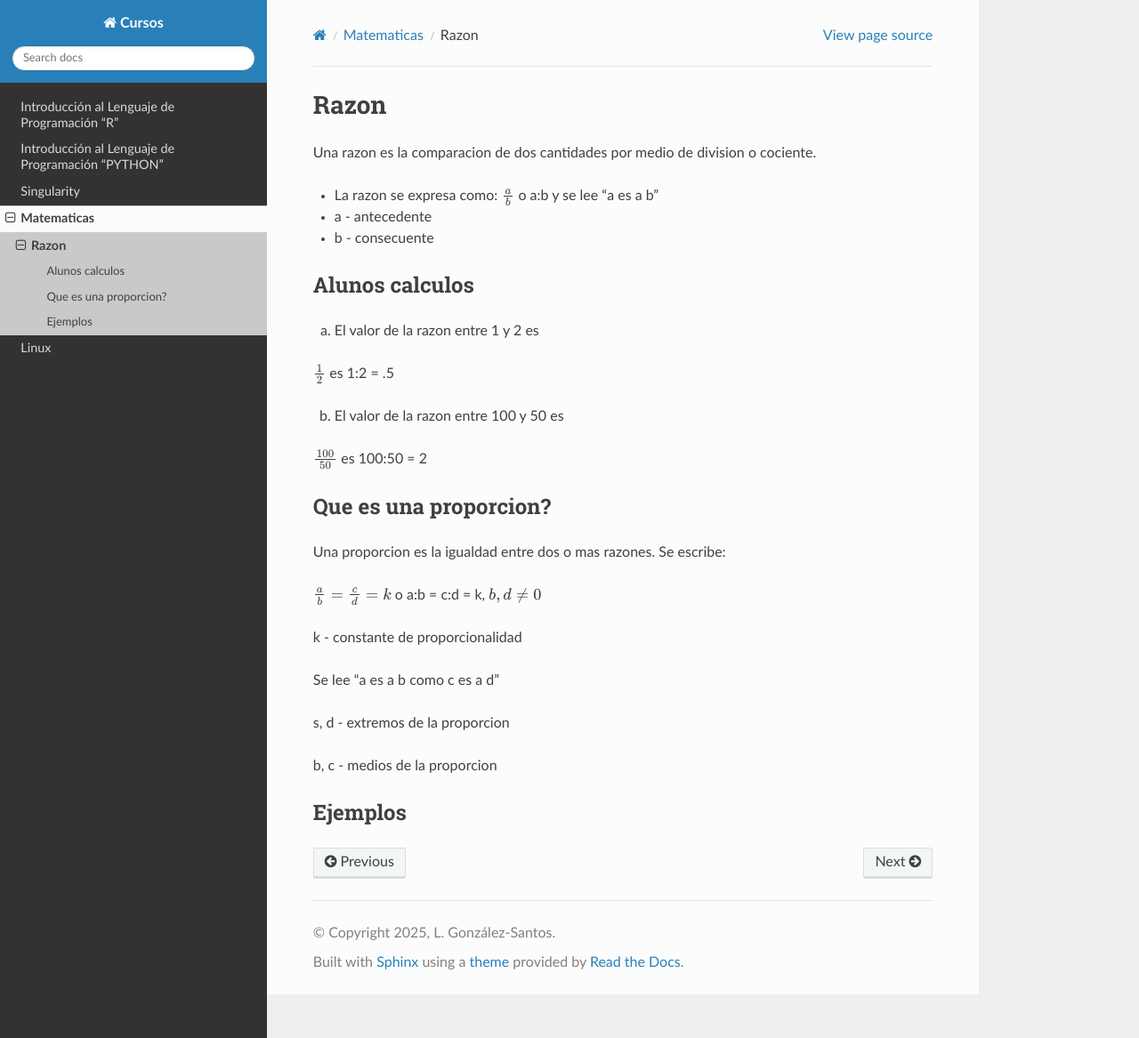
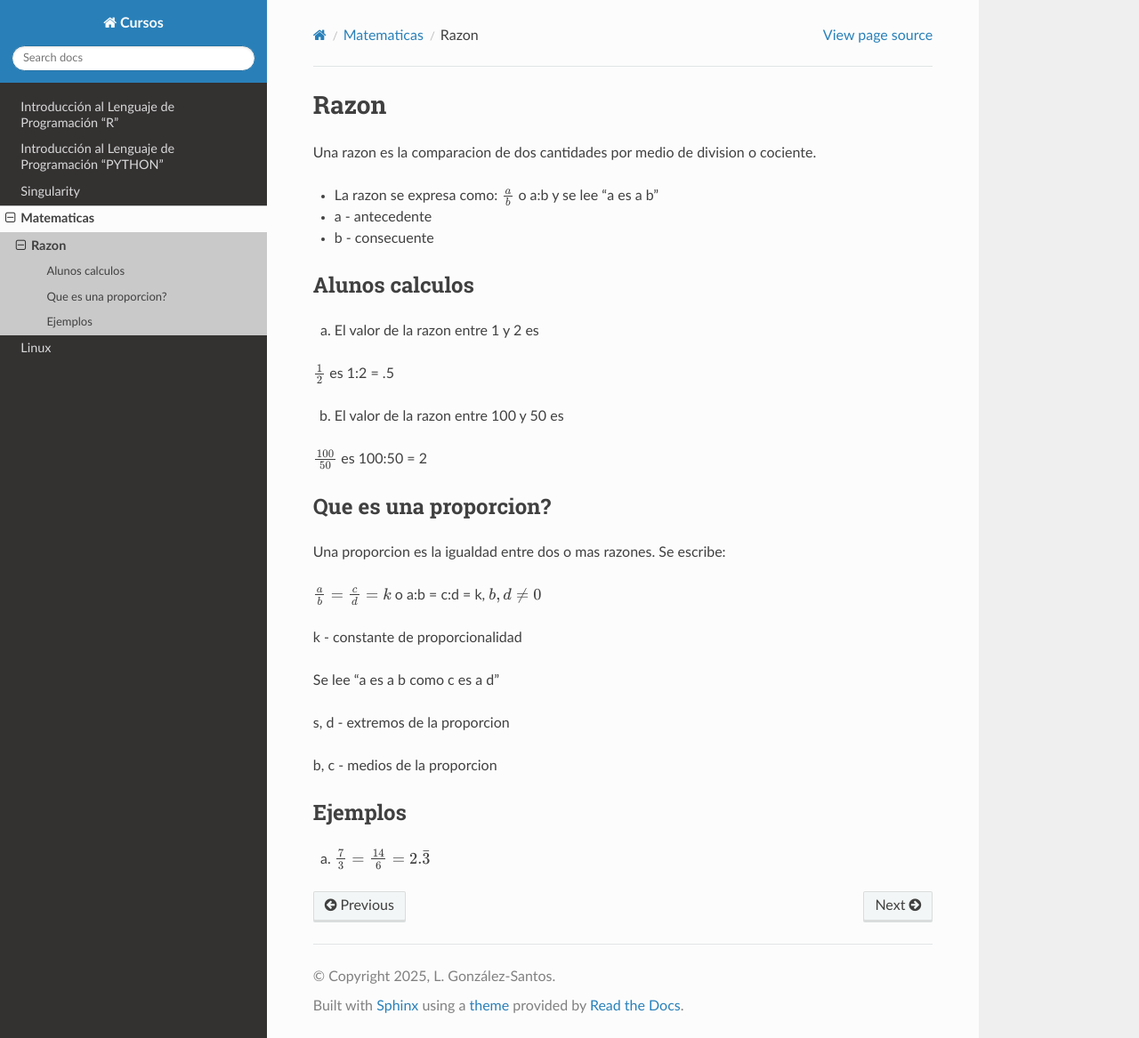
Before and after one commit to matecom57/santosg57-cursos, a Sphinx documentation site: the page built from docs/source/matematicas/razon.rst, in a window 1280 px wide and 1167 px high. Shown: the whole window at 89% size. Built offline with Sphinx 7.4.7 and the Read the Docs theme 3.1.0, drawn with Linux system fonts in a browser that asks for light colours.

Commit message:
Test comité

```diff
--- a/docs/source/matematicas/razon.rst
+++ b/docs/source/matematicas/razon.rst
@@ -38,3 +38,5 @@ b, c - medios de la proporcion
 
 Ejemplos
 --------
+
+a) :math:`\frac{7}{3} = \frac{14}{6}=2.\bar{3}`
```
